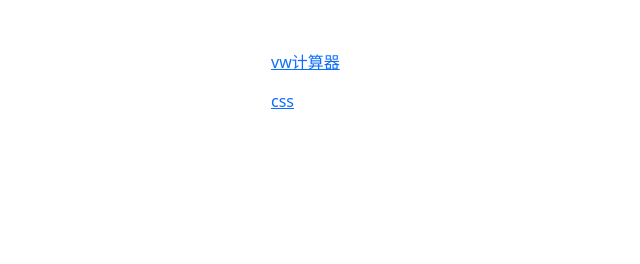
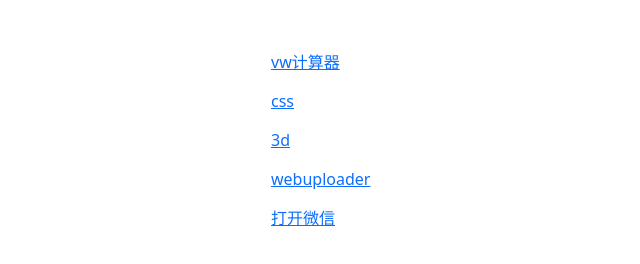
Before and after one commit to jie-Li-1995/jie-Li-1995.github.io, a plain HTML site: page index.html in a window 1280 px wide. Shown: the whole page, without its empty margins (201-841 px from the left). Drawn offline with Linux system fonts and the light colour scheme.

Commit message:
修改
修改

```diff
--- a/index.html
+++ b/index.html
@@ -27,6 +27,9 @@
   <ul>
     <li><a href="/vw.html" class="link-primary">vw计算器</a></li>
     <li><a href="/vw.html" class="link-primary">css</a></li>
+    <li><a href="/3D.html" class="link-primary">3d</a></li>
+    <li><a href="/webuploader.html" class="link-primary">webuploader</a></li>
+    <li><a href="/openWx.html" class="link-primary">打开微信</a></li>
   </ul>
 </body>
 </html>
```
Also changed, not shown: openWx.html (renamed from 3D.html).
